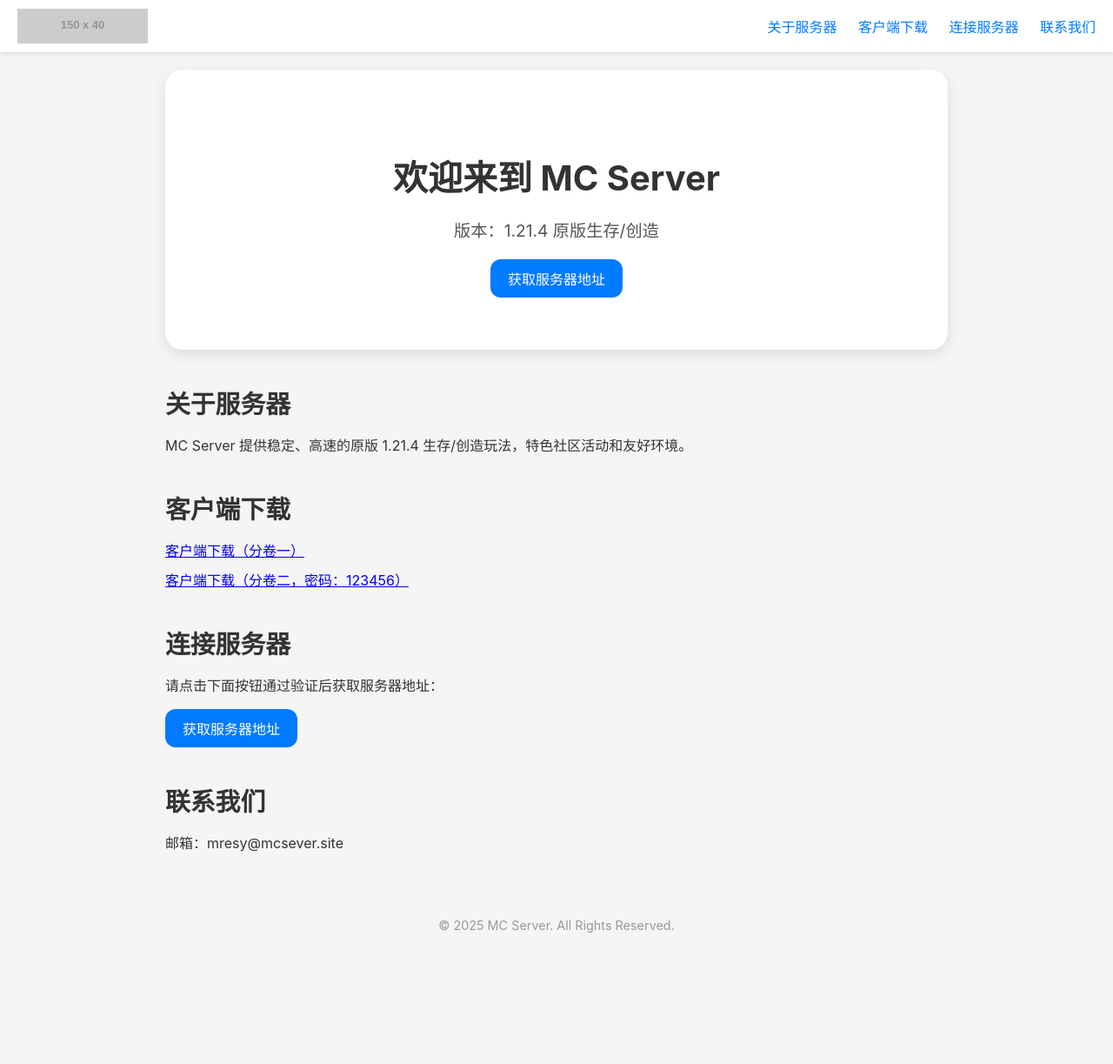
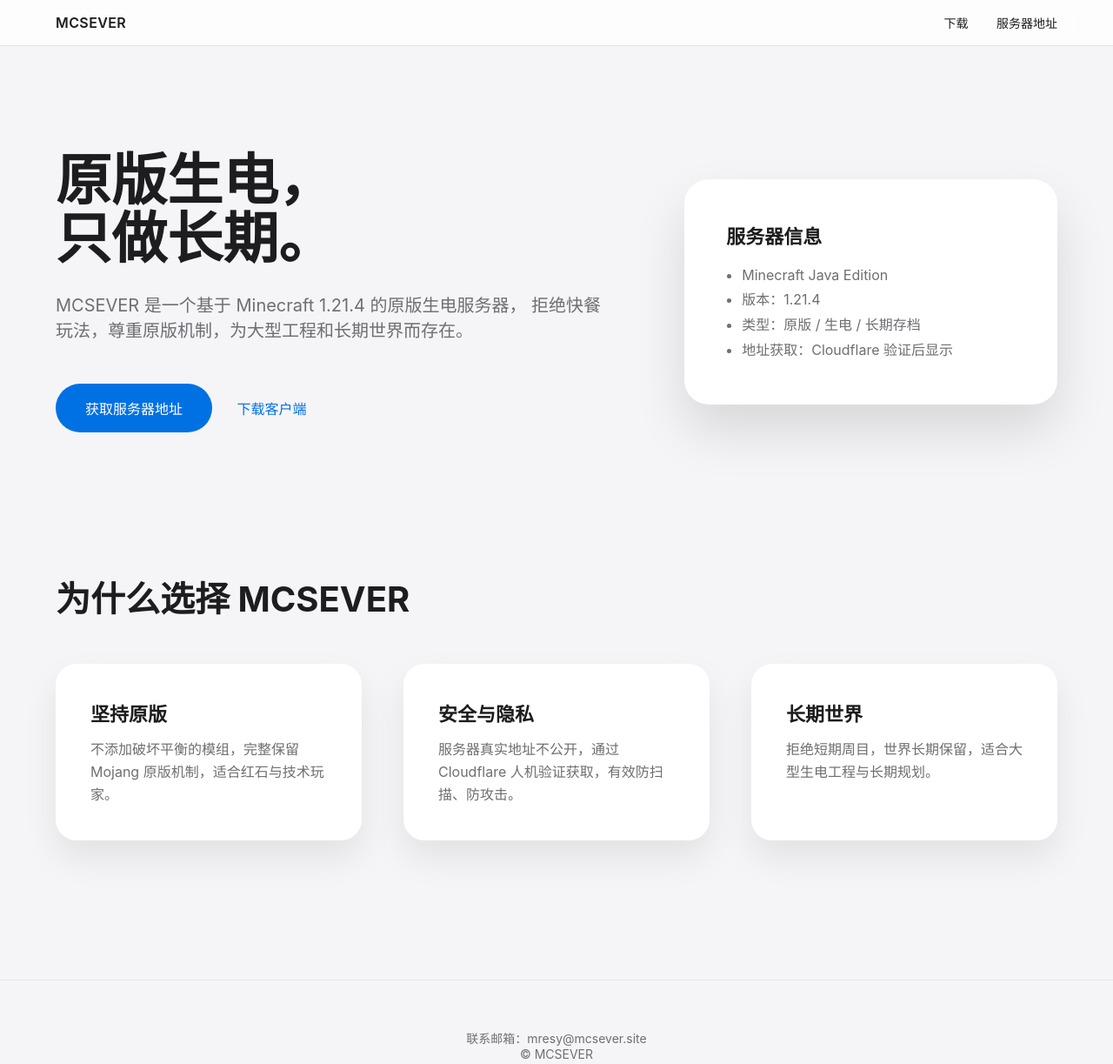
Before and after one commit to Mresygg/MainWeb, a plain HTML site: page index.html in a window 1280 px wide. Shown: the whole page at 87% size. Before the commit the page ends 1106 px from the top, so only its background shows below. Drawn offline with Linux system fonts and the light colour scheme; placeholder pictures from the web are drawn by us.

Commit message:
Refactor index.html for layout and design updates
Updated the HTML structure and styles for improved layout and design.

```diff
--- a/index.html
+++ b/index.html
@@ -1,86 +1,191 @@
 <!DOCTYPE html>
 <html lang="zh-CN">
 <head>
-<meta charset="UTF-8">
-<meta name="viewport" content="width=device-width, initial-scale=1.0">
-<title>MC Server 官网</title>
+<meta charset="UTF-8" />
+<title>MCSEVER</title>
+<meta name="viewport" content="width=device-width, initial-scale=1" />
+<meta name="description" content="MCSEVER · Minecraft 1.21.4 原版生电服务器" />
+
 <style>
-body {
-  font-family: -apple-system, BlinkMacSystemFont, "Segoe UI", Roboto, "Helvetica Neue", Arial, sans-serif;
-  margin: 0; background-color: #f5f5f5; color: #333;
+:root{
+  --bg:#f5f5f7;
+  --card:#ffffff;
+  --text:#1d1d1f;
+  --sub:#6e6e73;
+  --border:#e5e5e7;
+  --accent:#0071e3;
 }
-header {
-  display: flex; align-items: center; justify-content: space-between;
-  background-color: #fff; padding: 10px 20px;
-  box-shadow: 0 2px 5px rgba(0,0,0,0.1);
+*{box-sizing:border-box}
+html,body{margin:0;padding:0}
+body{
+  font-family:-apple-system,BlinkMacSystemFont,"SF Pro Display","SF Pro Text","Segoe UI",Roboto,Helvetica,Arial,sans-serif;
+  background:var(--bg);
+  color:var(--text);
 }
-header .logo { height: 40px; }
-nav a {
-  margin-left: 20px; text-decoration: none; color: #007aff; font-weight: 500;
+
+/* 顶部导航 */
+header{
+  position:sticky;
+  top:0;
+  z-index:100;
+  background:rgba(255,255,255,.75);
+  backdrop-filter:blur(24px);
+  border-bottom:1px solid var(--border);
 }
-main { max-width: 900px; margin: 20px auto; padding: 0 20px; }
-section { margin-bottom: 40px; }
-section h2 { font-size: 1.8em; margin-bottom: 10px; }
-.btn {
-  display: inline-block; background-color: #007aff; color: white;
-  padding: 10px 20px; border-radius: 12px; text-decoration: none;
+.nav{
+  max-width:1200px;
+  margin:auto;
+  padding:16px 24px;
+  display:flex;
+  align-items:center;
+  justify-content:space-between;
 }
-footer { text-align: center; padding: 20px; color: #999; font-size: 0.9em; }
-#hero {
-  background-color: #fff; padding: 60px 20px; text-align: center;
-  border-radius: 20px; box-shadow: 0 5px 15px rgba(0,0,0,0.1); margin-bottom: 40px;
+.nav .logo{font-weight:600;letter-spacing:.4px}
+.nav a{
+  margin-left:28px;
+  text-decoration:none;
+  font-size:14px;
+  color:var(--text);
 }
-#hero h1 { font-size: 2.5em; margin-bottom: 10px; }
-#hero p { font-size: 1.2em; margin-bottom: 20px; color: #555; }
-ul { list-style: none; padding: 0; }
-ul li { margin-bottom: 10px; }
+
+/* Hero */
+main{max-width:1200px;margin:auto;padding:120px 24px 0}
+.hero{
+  display:grid;
+  grid-template-columns:1.2fr .8fr;
+  gap:80px;
+  align-items:center;
+}
+@media(max-width:900px){
+  .hero{grid-template-columns:1fr}
+}
+.hero h1{
+  font-size:64px;
+  line-height:1.05;
+  margin:0 0 28px;
+}
+.hero p{
+  font-size:20px;
+  color:var(--sub);
+  max-width:640px;
+}
+.actions{margin-top:48px}
+.actions a{
+  display:inline-block;
+  margin-right:24px;
+  font-size:16px;
+  text-decoration:none;
+}
+.primary{
+  background:var(--accent);
+  color:#fff;
+  padding:16px 34px;
+  border-radius:999px;
+}
+.secondary{color:var(--accent)}
+
+.hero-card{
+  background:var(--card);
+  border-radius:28px;
+  padding:48px;
+  box-shadow:0 30px 60px rgba(0,0,0,.12);
+}
+.hero-card h3{margin:0 0 16px;font-size:22px}
+.hero-card ul{padding-left:18px;margin:0;color:var(--sub);line-height:1.8}
+
+/* Sections */
+.section{
+  margin-top:160px;
+}
+.section h2{
+  font-size:40px;
+  margin:0 0 48px;
+}
+.grid{
+  display:grid;
+  grid-template-columns:repeat(auto-fit,minmax(260px,1fr));
+  gap:48px;
+}
+.card{
+  background:var(--card);
+  border-radius:24px;
+  padding:40px;
+  box-shadow:0 20px 40px rgba(0,0,0,.08);
+}
+.card h3{margin:0 0 14px;font-size:22px}
+.card p{margin:0;color:var(--sub);line-height:1.6}
+
+/* Footer */
+footer{
+  margin-top:160px;
+  border-top:1px solid var(--border);
+  padding:56px 24px 80px;
+  text-align:center;
+  color:var(--sub);
+  font-size:14px;
+}
 </style>
 </head>
 <body>
+
 <header>
-  <img src="https://via.placeholder.com/150x40?text=MC+Server" alt="MC Server Logo" class="logo">
-  <nav>
-    <a href="#about">关于服务器</a>
-    <a href="#download">客户端下载</a>
-    <a href="#connect">连接服务器</a>
-    <a href="#contact">联系我们</a>
-  </nav>
+  <div class="nav">
+    <div class="logo">MCSEVER</div>
+    <div>
+      <a href="https://pan.mcsever.site">下载</a>
+      <a href="https://connect.mcsever.site">服务器地址</a>
+    </div>
+  </div>
 </header>
 
 <main>
-<section id="hero">
-  <h1>欢迎来到 MC Server</h1>
-  <p>版本：1.21.4 原版生存/创造</p>
-  <a href="#connect" class="btn">获取服务器地址</a>
-</section>
+  <section class="hero">
+    <div>
+      <h1>原版生电，<br>只做长期。</h1>
+      <p>
+        MCSEVER 是一个基于 Minecraft 1.21.4 的原版生电服务器，
+        拒绝快餐玩法，尊重原版机制，为大型工程和长期世界而存在。
+      </p>
+      <div class="actions">
+        <a class="primary" href="https://connect.mcsever.site">获取服务器地址</a>
+        <a class="secondary" href="https://pan.mcsever.site">下载客户端</a>
+      </div>
+    </div>
 
-<section id="about">
-  <h2>关于服务器</h2>
-  <p>MC Server 提供稳定、高速的原版 1.21.4 生存/创造玩法，特色社区活动和友好环境。</p>
-</section>
+    <div class="hero-card">
+      <h3>服务器信息</h3>
+      <ul>
+        <li>Minecraft Java Edition</li>
+        <li>版本：1.21.4</li>
+        <li>类型：原版 / 生电 / 长期存档</li>
+        <li>地址获取：Cloudflare 验证后显示</li>
+      </ul>
+    </div>
+  </section>
 
-<section id="download">
-  <h2>客户端下载</h2>
-  <ul>
-    <li><a href="#">客户端下载（分卷一）</a></li>
-    <li><a href="#">客户端下载（分卷二，密码：123456）</a></li>
-  </ul>
-</section>
-
-<section id="connect">
-  <h2>连接服务器</h2>
-  <p>请点击下面按钮通过验证后获取服务器地址：</p>
-  <a href="https://mcsever.site/connect" class="btn">获取服务器地址</a>
-</section>
-
-<section id="contact">
-  <h2>联系我们</h2>
-  <p>邮箱：mresy@mcsever.site</p>
-</section>
+  <section class="section">
+    <h2>为什么选择 MCSEVER</h2>
+    <div class="grid">
+      <div class="card">
+        <h3>坚持原版</h3>
+        <p>不添加破坏平衡的模组，完整保留 Mojang 原版机制，适合红石与技术玩家。</p>
+      </div>
+      <div class="card">
+        <h3>安全与隐私</h3>
+        <p>服务器真实地址不公开，通过 Cloudflare 人机验证获取，有效防扫描、防攻击。</p>
+      </div>
+      <div class="card">
+        <h3>长期世界</h3>
+        <p>拒绝短期周目，世界长期保留，适合大型生电工程与长期规划。</p>
+      </div>
+    </div>
+  </section>
 </main>
 
 <footer>
-<p>&copy; 2025 MC Server. All Rights Reserved.</p>
+  <div>联系邮箱：mresy@mcsever.site</div>
+  <div>© MCSEVER</div>
 </footer>
+
 </body>
 </html>
```
